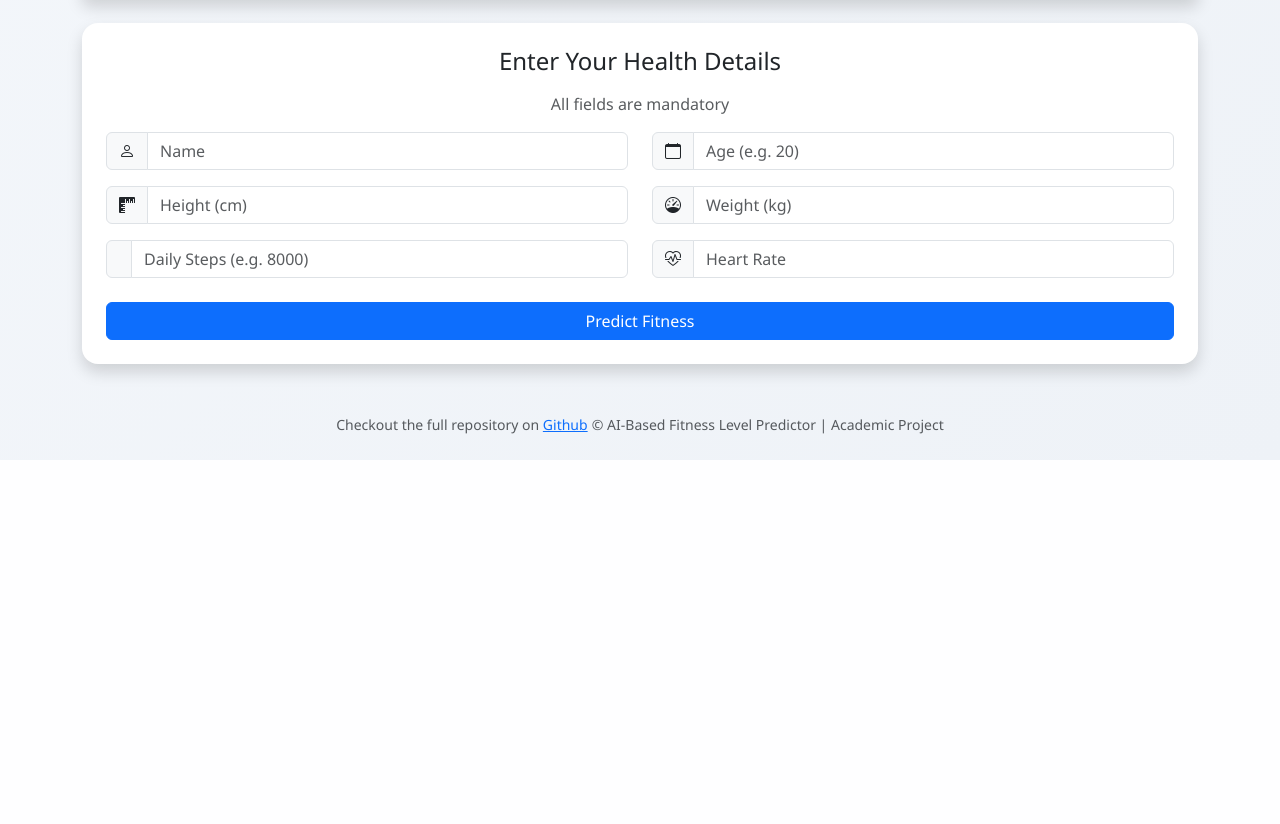
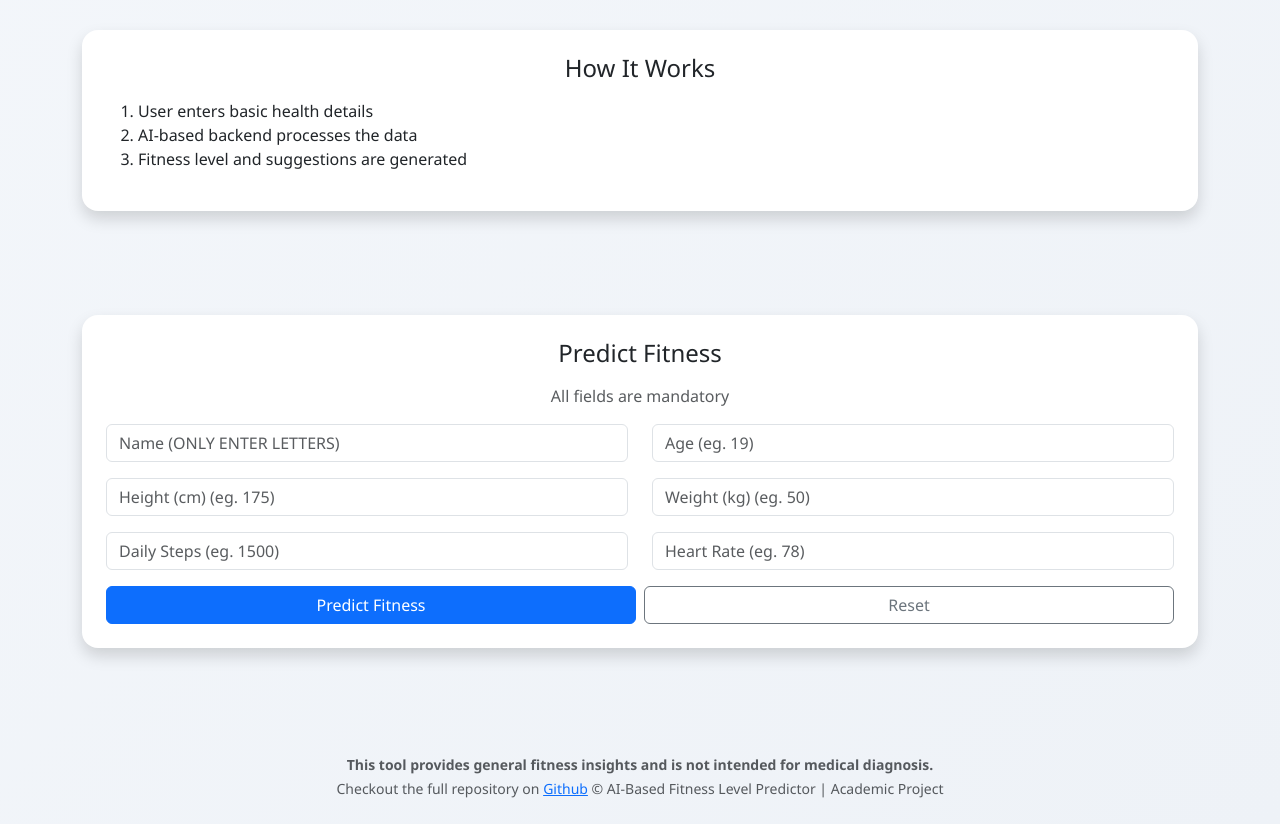
Before and after one commit to jayantsingh0702/AI-based-Fitness-level-tracker, a Python web app: template templates/index.html in a window 1280 px wide. Shown: the part 550-1374 px from the top of the page. Before the commit the page ends 1010 px from the top, so only its background shows below. Run offline with Jinja, Linux system fonts and the light colour scheme; the template is opened without the code that fills it, so the values that code supplies are empty.

Commit message:
Update index.html
Updated the website's logic and fixed a few bugs.

```diff
--- a/templates/index.html
+++ b/templates/index.html
@@ -7,194 +7,148 @@
     <!-- Bootstrap CSS -->
     <link href="https://cdn.jsdelivr.net/npm/bootstrap@5.3.2/dist/css/bootstrap.min.css" rel="stylesheet">
 
-    <!-- Bootstrap Icons -->
+    <!-- Icons -->
     <link href="https://cdn.jsdelivr.net/npm/bootstrap-icons/font/bootstrap-icons.css" rel="stylesheet">
 
     <style>
+        html {
+            scroll-behavior: smooth;
+        }
         body {
             background: linear-gradient(135deg, #f4f7fb, #eef2f7);
-            min-height: 100vh;
             font-family: "Segoe UI", sans-serif;
         }
         .card {
             border-radius: 16px;
             border: none;
         }
-        .page-title {
-            font-weight: 700;
-        }
-        .page-sub {
-            color: #555;
-            font-size: 1.05rem;
+        section {
+            padding-top: 80px;
         }
     </style>
 </head>
-
 <body>
 
-<div class="container my-4">
+<!-- 🔷 NAVBAR -->
+<nav class="navbar navbar-expand-lg navbar-dark bg-primary fixed-top">
+    <div class="container">
+        <a class="navbar-brand fw-bold" href="#home">AI Fitness Predictor</a>
+        <button class="navbar-toggler" type="button" data-bs-toggle="collapse" data-bs-target="#navMenu">
+            <span class="navbar-toggler-icon"></span>
+        </button>
+        <div class="collapse navbar-collapse" id="navMenu">
+            <ul class="navbar-nav ms-auto">
+                <li class="nav-item"><a class="nav-link" href="#home">Home</a></li>
+                <li class="nav-item"><a class="nav-link" href="#how">How It Works</a></li>
+                <li class="nav-item"><a class="nav-link" href="#predict">Predict Fitness</a></li>
+                <li class="nav-item"><a class="nav-link" href="#result">Result</a></li>
+            </ul>
+        </div>
+    </div>
+</nav>
 
-    <!-- 🔷 TITLE -->
+<div class="container mt-5 pt-4">
+
+<!-- 🔷 HOME -->
+<section id="home">
     <div class="text-center mb-4">
-        <h1 class="page-title">AI-Based Fitness Level Predictor</h1>
-        <p class="page-sub">
-            Enter your basic health details to receive AI-powered fitness insights
+        <h1 class="fw-bold">AI-Based Fitness Level Predictor</h1>
+        <p class="text-muted">
+            Analyze your fitness level using AI-powered logic and health parameters
         </p>
     </div>
 
-    <!-- 🔷 HOW IT WORKS -->
+    <!-- Carousel -->
+    <div id="fitnessCarousel" class="carousel slide mb-4" data-bs-ride="carousel" data-bs-interval="3000">
+        <div class="carousel-inner rounded shadow">
+            <div class="carousel-item active">
+                <img src="https://images.unsplash.com/photo-1549576490-b0b4831ef60a?auto=format&amp;fit=crop&amp;w=1200&amp;q=80" class="d-block w-100" style="height:220px; object-fit:cover;">
+            </div>
+            <div class="carousel-item">
+                <img src="https://images.unsplash.com/photo-1508609349937-5ec4ae374ebf?auto=format&amp;fit=crop&amp;w=1200&amp;q=80" class="d-block w-100" style="height:220px; object-fit:cover;">
+            </div>
+            <div class="carousel-item">
+                <img src="https://images.unsplash.com/photo-1514996937319-344454492b37?auto=format&amp;fit=crop&amp;w=1200&amp;q=80" class="d-block w-100" style="height:220px; object-fit:cover;">
+            </div>
+        </div>
+    </div>
+</section>
+
+<!-- 🔷 HOW IT WORKS -->
+<section id="how">
     <div class="card shadow p-4 mb-4">
-        <h5 class="mb-3 text-center">How It Works</h5>
+        <h4 class="text-center mb-3">How It Works</h4>
         <ol>
-            <li>Enter your basic health details</li>
-            <li>The AI model analyzes your fitness data</li>
-            <li>You receive fitness level and suggestions</li>
+            <li>User enters basic health details</li>
+            <li>AI-based backend processes the data</li>
+            <li>Fitness level and suggestions are generated</li>
         </ol>
     </div>
+</section>
 
-    <!-- 🔷 IMAGE CAROUSEL -->
-    <div id="fitnessCarousel" class="carousel slide mb-4" data-bs-ride="carousel" data-bs-interval="3000">
-        <div class="carousel-inner rounded shadow">
+<!-- 🔷 PREDICT FITNESS -->
+<section id="predict">
+    <div class="card shadow p-4 mb-4">
+        <h4 class="text-center mb-3">Predict Fitness</h4>
+        <p class="text-center text-muted">All fields are mandatory</p>
 
-            <div class="carousel-item active">
-                <img src="https://images.unsplash.com/photo-1549576490-b0b4831ef60a?auto=format&fit=crop&w=1200&q=80"
-                     class="d-block w-100" style="height:220px; object-fit:cover;">
-            </div>
-
-            <div class="carousel-item">
-                <img src="https://images.unsplash.com/photo-1508609349937-5ec4ae374ebf?auto=format&fit=crop&w=1200&q=80"
-                     class="d-block w-100" style="height:220px; object-fit:cover;">
-            </div>
-
-            <div class="carousel-item">
-                <img src="https://images.unsplash.com/photo-1514996937319-344454492b37?auto=format&fit=crop&w=1200&q=80"
-                     class="d-block w-100" style="height:220px; object-fit:cover;">
-            </div>
-
-            <div class="carousel-item">
-                <img src="https://images.unsplash.com/photo-1576678927484-cc907957088c?auto=format&fit=crop&w=1200&q=80"
-                     class="d-block w-100" style="height:220px; object-fit:cover;">
-            </div>
-
-        </div>
-
-        <!-- arrows -->
-        <button class="carousel-control-prev" type="button" data-bs-target="#fitnessCarousel" data-bs-slide="prev">
-            <span class="carousel-control-prev-icon"></span>
-        </button>
-        <button class="carousel-control-next" type="button" data-bs-target="#fitnessCarousel" data-bs-slide="next">
-            <span class="carousel-control-next-icon"></span>
-        </button>
-    </div>
-
-    <!-- 🔷 INPUT FORM -->
-    <div class="card shadow p-4 mb-5">
-        <h4 class="text-center mb-3">Enter Your Health Details</h4>
-        <p class="text-muted text-center">All fields are mandatory</p>
-
-        <form method="POST" onsubmit="showLoading()">
+        <form method="POST">
             <div class="row">
 
                 <div class="col-md-6 mb-3">
-                    <div class="input-group">
-                        <span class="input-group-text"><i class="bi bi-person"></i></span>
-                        <input name="name" class="form-control" placeholder="Name" required>
-                    </div>
+                    <input name="name" pattern="[A-Za-z ]+" title="Please enter letters only" class="form-control" placeholder="Name (ONLY ENTER LETTERS)" required="">
                 </div>
 
                 <div class="col-md-6 mb-3">
-                    <div class="input-group">
-                        <span class="input-group-text"><i class="bi bi-calendar"></i></span>
-                        <input name="age" type="number" class="form-control" placeholder="Age (e.g. 20)" required>
-                    </div>
+                    <input name="age" type="number" min="1" class="form-control" placeholder="Age (eg. 19)" required="">
                 </div>
 
                 <div class="col-md-6 mb-3">
-                    <div class="input-group">
-                        <span class="input-group-text"><i class="bi bi-rulers"></i></span>
-                        <input name="height" type="number" class="form-control" placeholder="Height (cm)" required>
-                    </div>
+                    <input name="height" type="number" min="50" max="250" class="form-control" placeholder="Height (cm) (eg. 175)" required="">
                 </div>
 
                 <div class="col-md-6 mb-3">
-                    <div class="input-group">
-                        <span class="input-group-text"><i class="bi bi-speedometer"></i></span>
-                        <input name="weight" type="number" class="form-control" placeholder="Weight (kg)" required>
-                    </div>
+                    <input name="weight" type="number" min="10" max="300" class="form-control" placeholder="Weight (kg) (eg. 50)" required="">
                 </div>
 
                 <div class="col-md-6 mb-3">
-                    <div class="input-group">
-                        <span class="input-group-text"><i class="bi bi-walk"></i></span>
-                        <input name="steps" type="number" class="form-control" placeholder="Daily Steps (e.g. 8000)" required>
-                    </div>
+                    <input name="steps" type="number" min="0" class="form-control" placeholder="Daily Steps (eg. 1500)" required="">
                 </div>
 
                 <div class="col-md-6 mb-3">
-                    <div class="input-group">
-                        <span class="input-group-text"><i class="bi bi-heart-pulse"></i></span>
-                        <input name="heart_rate" type="number" class="form-control" placeholder="Heart Rate" required>
-                    </div>
+                    <input name="heart_rate" type="number" min="40" max="200" class="form-control" placeholder="Heart Rate (eg. 78)" required="">
                 </div>
 
             </div>
 
-            <button id="predictBtn" class="btn btn-primary w-100 mt-2">
-                Predict Fitness
-            </button>
+            <div class="d-flex gap-2">
+                <button class="btn btn-primary w-100">Predict Fitness</button>
+                <button type="reset" class="btn btn-outline-secondary w-100">Reset</button>
+            </div>
         </form>
     </div>
+</section>
 
-    <!-- 🔷 RESULT SECTION -->
-    {% if result %}
-    <div class="card shadow p-4 mb-4" id="resultSection">
-        <h4 class="text-center mb-3">Fitness Report</h4>
+<!-- 🔷 RESULT -->
+<section id="result">
 
-        <p><strong>Name:</strong> {{ result.name }}</p>
-        <p><strong>BMI:</strong> {{ result.bmi }}</p>
+</section>
 
-        <p><strong>Fitness Level:</strong>
-            <span class="badge
-                {% if result.fitness == 'Low' %}bg-danger
-                {% elif result.fitness == 'Medium' %}bg-warning
-                {% else %}bg-success{% endif %}">
-                {{ result.fitness }}
-            </span>
-        </p>
-
-        <!-- Progress Bar (pending) -->
-
-        <h5>AI-Based Suggestions</h5>
-        <ul>
-            {% for s in suggestions %}
-            <li>{{ s }}</li>
-            {% endfor %}
-        </ul>
-    </div>
-
-    <script>
-        document.getElementById("resultSection").scrollIntoView({behavior: "smooth"});
-    </script>
-    {% endif %}
-
-    <!-- 🔷 FOOTER -->
-    <div class="text-center text-muted mt-4">
-        <small>Checkout the full repository on <a href="https://github.com/jayantsingh0702/AI-based-Fitness-level-tracker/tree/main" target="_blank">Github</a></small>
-        <small>© AI-Based Fitness Level Predictor | Academic Project</small>
-    </div>
+<!-- 🔷 DISCLAIMER -->
+<div class="text-center text-muted mb-4">
+    <small>
+        <b>This tool provides general fitness insights and is not intended for medical diagnosis.</b><br>
+        Checkout the full repository on <a href="https://github.com/jayantsingh0702/AI-based-Fitness-level-tracker/tree/main" target="_blank">Github</a>
+        © AI-Based Fitness Level Predictor | Academic Project
+    </small>
+</div>
 
 </div>
-
-<!-- Loading button script -->
-<script>
-function showLoading() {
-    document.getElementById("predictBtn").innerText = "Analyzing...";
-    document.getElementById("predictBtn").disabled = true;
-}
-</script>
 
 <!-- Bootstrap JS -->
 <script src="https://cdn.jsdelivr.net/npm/bootstrap@5.3.2/dist/js/bootstrap.bundle.min.js"></script>
 
+
+
 </body>
 </html>
```
